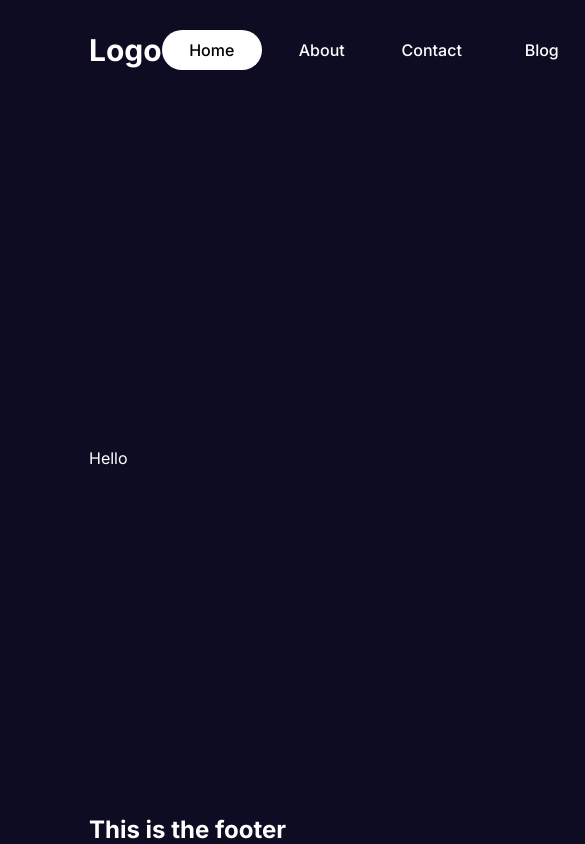
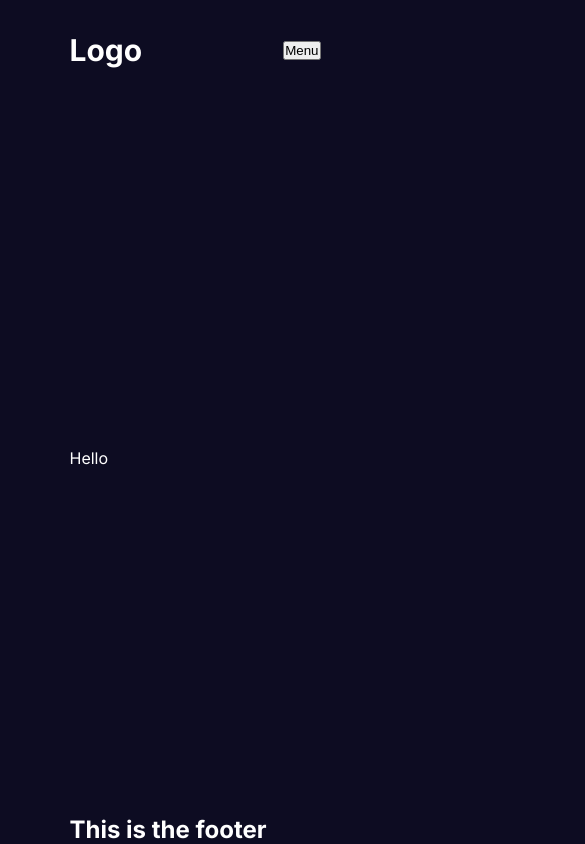
Before and after one commit to hgmaidg/my-nextjs-website, a Next.js app: page / in a window 390 px wide. Shown: the top 844 px of the page, 585 px wide, since content can reach past the window. Built offline with nearby package versions, Linux system fonts and the light colour scheme.

Commit message:
mobile navbar

```diff
--- a/src/app/globals.css
+++ b/src/app/globals.css
@@ -23,7 +23,7 @@
 
 .container {
     /* background-color: rebeccapurple; */
-    width: 80%;
+    width: 90%;
     margin: auto;
     padding-left: 50px;
     padding-right: 50px;
@@ -32,3 +32,38 @@
     flex-direction: column;
     justify-content: space-between;
 }
+
+/* @media (max-width: 1536px) {
+    .container {
+        width: 80%;
+    }
+}
+
+@media (max-width: 1366px) {
+    .container {
+        width: 80%;
+    }
+}
+
+@media (max-width: 1280px) {
+    .container {
+        width: 80%;
+    }
+}
+@media (max-width: 1024px) {
+    .container {
+        width: 80%;
+    }
+}
+
+@media (max-width: 768px) {
+    .container {
+        width: 80%;
+    }
+}
+
+@media (max-width: 640px) {
+    .container {
+        width: 80%;
+    }
+} */
--- a/src/components/navbar/links/Links.jsx
+++ b/src/components/navbar/links/Links.jsx
@@ -1,7 +1,10 @@
+"use client";
 import Link from "next/link";
+import { useState } from "react";
 import NavLink from "./navLinks/navLinks";
 import styles from "./links.module.css";
 const Links = () => {
+  const [open, setOpen] = useState(false);
   const links = [
     {
       title: "Home",
@@ -24,6 +27,7 @@
   const isAdmin = true;
 
   return (
+    <div className={styles.container}>
       <div className={styles.links}>
         {links.map((link) => (
           <NavLink item={link} key={link.title} />
@@ -37,6 +41,28 @@
           <NavLink item={{ title: "Login", path: "/login" }} />
         )}
       </div>
+      <button
+        className={styles.menuButton}
+        onClick={() => setOpen((prev) => !prev)}
+      >
+        Menu
+      </button>
+      {open && (
+        <div className={styles.mobileLinks}>
+          {links.map((link) => (
+            <NavLink item={link} key={link.title} />
+          ))}
+          {session ? (
+            <>
+              {isAdmin && <NavLink item={{ title: "Admin", path: "/admin" }} />}
+              <button className={styles.logout}>Logout</button>
+            </>
+          ) : (
+            <NavLink item={{ title: "Login", path: "/login" }} />
+          )}
+        </div>
+      )}
+    </div>
   );
 };
 
--- a/src/components/navbar/links/links.module.css
+++ b/src/components/navbar/links/links.module.css
@@ -7,3 +7,31 @@
     padding: 10px;
     cursor: pointer;
 }
+.mobileLinks,
+.menuButton {
+    display: none;
+}
+
+@media (max-width: 768px) {
+    .links {
+        display: none;
+    }
+    .menuButton {
+        display: block;
+        cursor: pointer;
+    }
+        .mobileLinks {
+            position: absolute;
+            top: 100px;
+            right: 0;
+            width: 50%;
+            height: calc(100vh - 100px);
+            /* background-color: var(--bg); */
+            background-color: rebeccapurple;
+            display: flex;
+            flex-direction: column;
+            align-items: center;
+            justify-content: center;
+            gap: 10px;
+        }
+}
```
Lines whose indentation alone changed are shown as unchanged.
